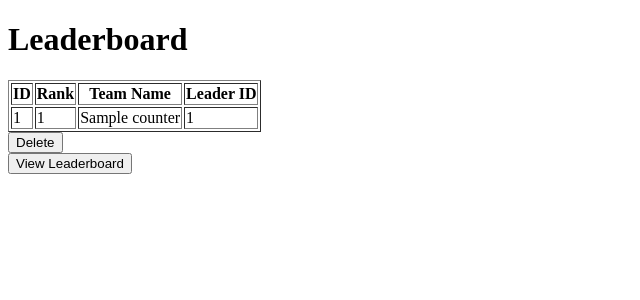
After one commit to Retr0991/EscapeTheMatrix-Backend, a Flask app: page /admin_ieee in a window 1280 px wide. The commit adds this page. Shown: the top 300 px of the page, without its empty margins (0-640 px from the left). Run offline with Flask 3, Linux system fonts and the light colour scheme; tables that the repository leaves empty hold one stand-in row (values such as "Sample post").

Commit message:
admin page

```diff
--- a/app.py
+++ b/app.py
@@ -84,6 +84,10 @@ def view_counter():
     entries = Counter.query.all()
     return render_template('counter.html', entries=entries)
 
+@app.route('/admin_ieee', methods=['GET'])
+def admin():
+    return render_template("admin.html", entries=Counter.query.all())
+
 if __name__ == '__main__':
     with app.app_context():
         db.create_all()
--- a/requirements.txt
+++ b/requirements.txt
@@ -2,3 +2,4 @@ Flask
 flask_sqlalchemy
 gunicorn
 psycopg2-binary
+dotenv
--- /dev/null
+++ b/templates/admin.html
@@ -0,0 +1,31 @@
+<!DOCTYPE html>
+<html>
+  <head>
+    <title>Counter</title>
+  </head>
+  <body>
+    <h1>Leaderboard</h1>
+    <table border="1">
+      <tr>
+        <th>ID</th>
+        <th>Rank</th>
+        <th>Team Name</th>
+        <th>Leader ID</th>
+      </tr>
+      {% for entry in entries %}
+      <tr>
+        <td>{{ entry.unique_id }}</td>
+        <td>{{ entry.count }}</td>
+        <td>{{ entry.team_name }}</td>
+        <td>{{ entry.leader_id }}</td>
+      </tr>
+      {% endfor %}
+    </table>
+    <form action="/delete_all_data" method="GET">
+      <button type="submit">Delete</button>
+    </form>
+    <form action="/view_counter" method="GET">
+      <button type="submit">View Leaderboard</button>
+    </form>
+  </body>
+</html>
--- a/templates/counter.html
+++ b/templates/counter.html
@@ -1,7 +1,7 @@
 <!DOCTYPE html>
 <html>
 <head>
-    <title>Counter</title>
+    <title>Leaderboards</title>
 </head>
 <body>
     <h1>Counter</h1>
```
